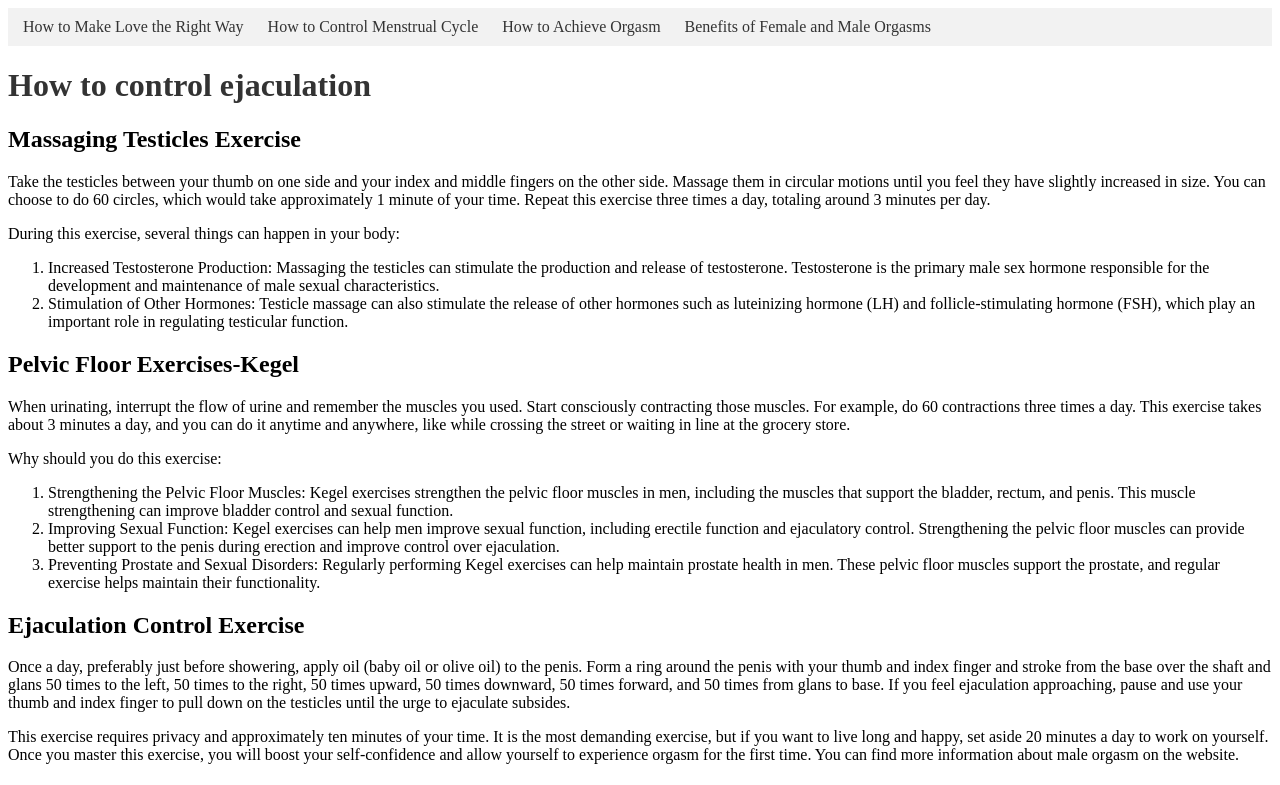
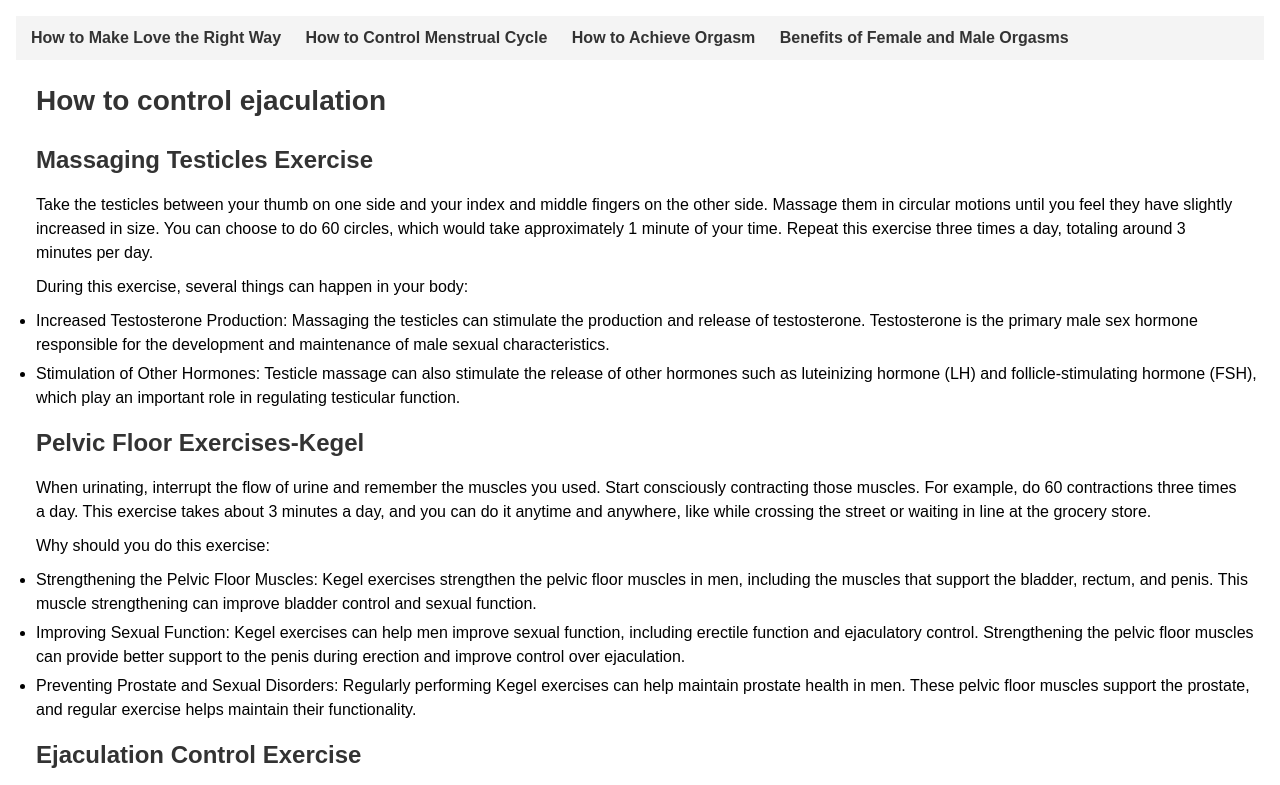
Before and after one commit to djo1975/How-to-Make-Love-the-Right-Way, a plain HTML site: page ejaculation-control.html in a window 1280 px wide. Shown: the top 785 px of the page. Drawn offline with Linux system fonts and the light colour scheme.

Commit message:
Some style

```diff
--- a/ejaculation-control.html
+++ b/ejaculation-control.html
@@ -20,20 +20,20 @@
 
 <p>Take the testicles between your thumb on one side and your index and middle fingers on the other side. Massage them in circular motions until you feel they have slightly increased in size. You can choose to do 60 circles, which would take approximately 1 minute of your time. Repeat this exercise three times a day, totaling around 3 minutes per day.</p>
 <p>During this exercise, several things can happen in your body:</p>
-<ol>
+<ul>
 <li>Increased Testosterone Production: Massaging the testicles can stimulate the production and release of testosterone. Testosterone is the primary male sex hormone responsible for the development and maintenance of male sexual characteristics.</li>
 <li>Stimulation of Other Hormones: Testicle massage can also stimulate the release of other hormones such as luteinizing hormone (LH) and follicle-stimulating hormone (FSH), which play an important role in regulating testicular function.</li>
-</ol>
+</ul>
 
 <h2>Pelvic Floor Exercises-Kegel</h2>
 
 <p>When urinating, interrupt the flow of urine and remember the muscles you used. Start consciously contracting those muscles. For example, do 60 contractions three times a day. This exercise takes about 3 minutes a day, and you can do it anytime and anywhere, like while crossing the street or waiting in line at the grocery store.</p>
 <p>Why should you do this exercise:</p>
-<ol>
+<ul>
 <li>Strengthening the Pelvic Floor Muscles: Kegel exercises strengthen the pelvic floor muscles in men, including the muscles that support the bladder, rectum, and penis. This muscle strengthening can improve bladder control and sexual function.</li>
 <li>Improving Sexual Function: Kegel exercises can help men improve sexual function, including erectile function and ejaculatory control. Strengthening the pelvic floor muscles can provide better support to the penis during erection and improve control over ejaculation.</li>
 <li>Preventing Prostate and Sexual Disorders: Regularly performing Kegel exercises can help maintain prostate health in men. These pelvic floor muscles support the prostate, and regular exercise helps maintain their functionality.</li>
-</ol>
+</ul>
 
 <h2>Ejaculation Control Exercise</h2>
 
--- a/style.css
+++ b/style.css
@@ -1,34 +1,57 @@
-/* Stil za navigacijsku traku */
+body {
+  font-family: Arial, sans-serif;
+  line-height: 1.5;
+  margin: 1rem;
+  padding: 0;
+}
+h1, h2, h3 {
+  color: #333;
+}
+h1 {
+  font-size: 28px;
+  margin: 20px;
+}
+h2 {
+  font-size: 24px;
+  margin: 15px 20px;
+}
+h3 {
+  font-size: 20px;
+  margin: 10px 20px;
+}
+p {
+  font-size: 16px;
+  margin: 10px 20px;
+}
+ul {
+  margin: 10px 0;
+  padding-left: 20px;
+}
+li {
+  margin-bottom: 5px;
+}
 nav {
-    background-color: #f2f2f2;
+  background-color: #f4f4f4;
   padding: 10px;
 }
-
 nav ul {
   list-style-type: none;
+  padding: 0;
   margin: 0;
-    padding: 0;
 }
-
-  nav li {
-    display: inline-block;
+nav ul li {
+  display: inline;
   margin-right: 10px;
 }
-
-  nav a {
+nav ul li a {
   text-decoration: none;
   color: #333;
+  font-weight: bold;
   padding: 5px;
+  border-radius: 5px;
+  transition: background-color 0.3s ease;
 }
-
-  nav a:hover {
+nav ul li a:hover {
   background-color: #333;
   color: #fff;
 }
-
-  /* Stil za glavni naslov */
-  h1 {
-    color: #333;
-  }
-
-  /* Ostali stilovi za ostatak stranice */
```
Lines whose indentation alone changed are shown as unchanged.
